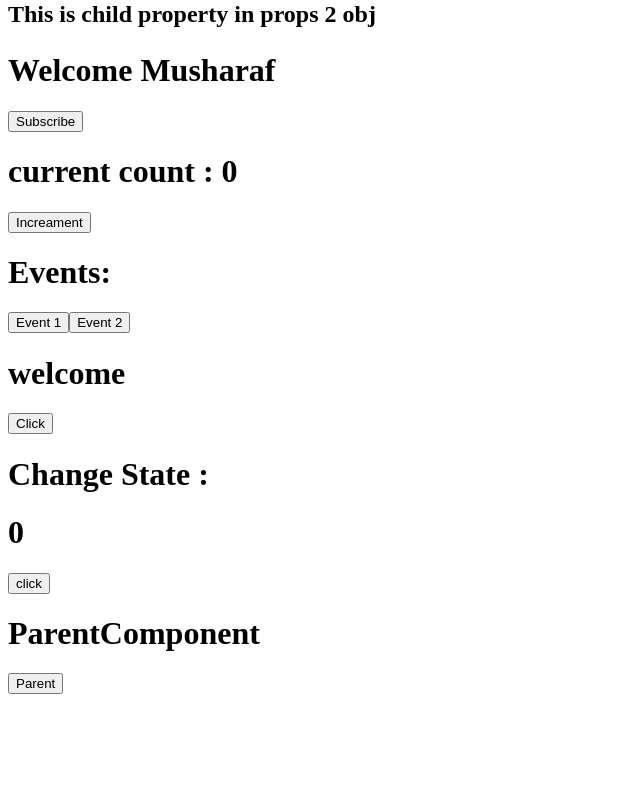
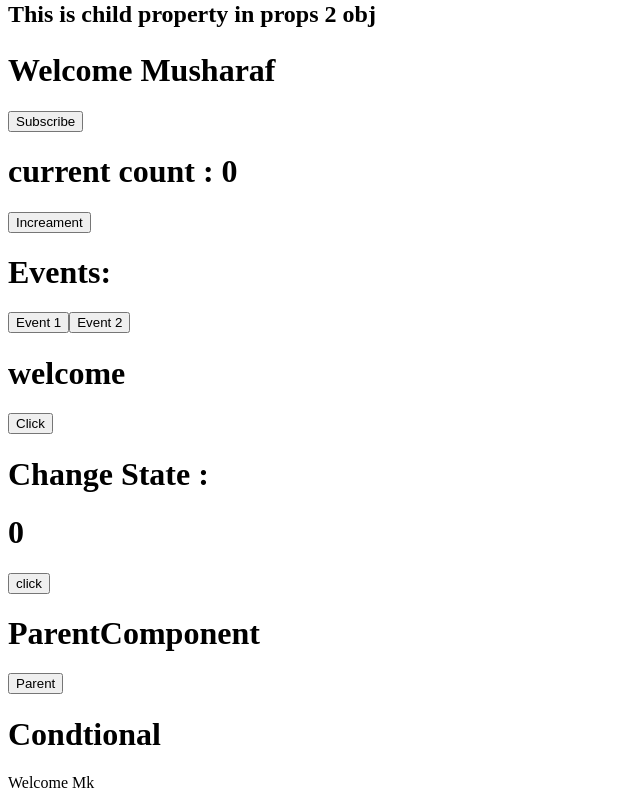
Before and after one commit to mk-Guvi/React-Learning, a React (Vite) app: page / in a window 1280 px wide. Shown: the part 366-1166 px from the top of the page, without its empty margins (0-640 px from the left). Before the commit the page ends 1068 px from the top, so only its background shows below. Built offline with nearby package versions, Linux system fonts and the light colour scheme.

Commit message:
Conditional

```diff
--- /dev/null
+++ b/components/Conditonal.js
@@ -0,0 +1,41 @@
+import React, { Component } from "react";
+
+class conditional extends Component {
+  constructor() {
+    super();
+    this.state = {
+      isLoggedIn: true
+    };
+  }
+
+  render() {
+    //IF ELSE METHOD:
+    // if (this.state.isLoggedIn){
+    //   return <div>Welcome MK</div>
+
+    // }else{
+    //   return <div>Welcome Guest</div>
+    // }
+
+    //ELEMENT VARIABLE METHOD:
+    //let message
+    //if(this.state.isLoggedIn){
+    //message=<div>Welcome Mk</div>
+    //}else{
+    //message=<div>Welcome guest</div>
+    //}
+    //return <div>{message}</div>
+
+    //TERNARY CONDITIONAL OPERATor(It can be used in inside JSX)
+    //return(
+    //  this.state.isLoggedIn?<div>Welcome MK</div>:<div>Welcome Guest</div>
+    //)
+
+    //Short Ciruit OPERATor:
+    return (
+      this.state.isLoggedIn && <div>Welcome Mk</div>
+    ); /**It returns only when the condition is true or else nothing is executed*/
+  }
+}
+
+export default conditional;
--- a/src/App.js
+++ b/src/App.js
@@ -9,6 +9,7 @@ import EventHandler from "../components/EventHandler";
 import EventBind from "../components/EventBindings"
 import ChangeState from "../components/ChangeState"
 import ParentComponent from "../components/ParentComponent"
+import Condtional from "../components/Conditonal"
 function App() {
   return (
     <div>
@@ -29,6 +30,8 @@ function App() {
       <ChangeState/>
       <h1>ParentComponent</h1>
       <ParentComponent/>
+      <h1>Condtional</h1>
+      <Condtional/>
 
 
     </div>
```
